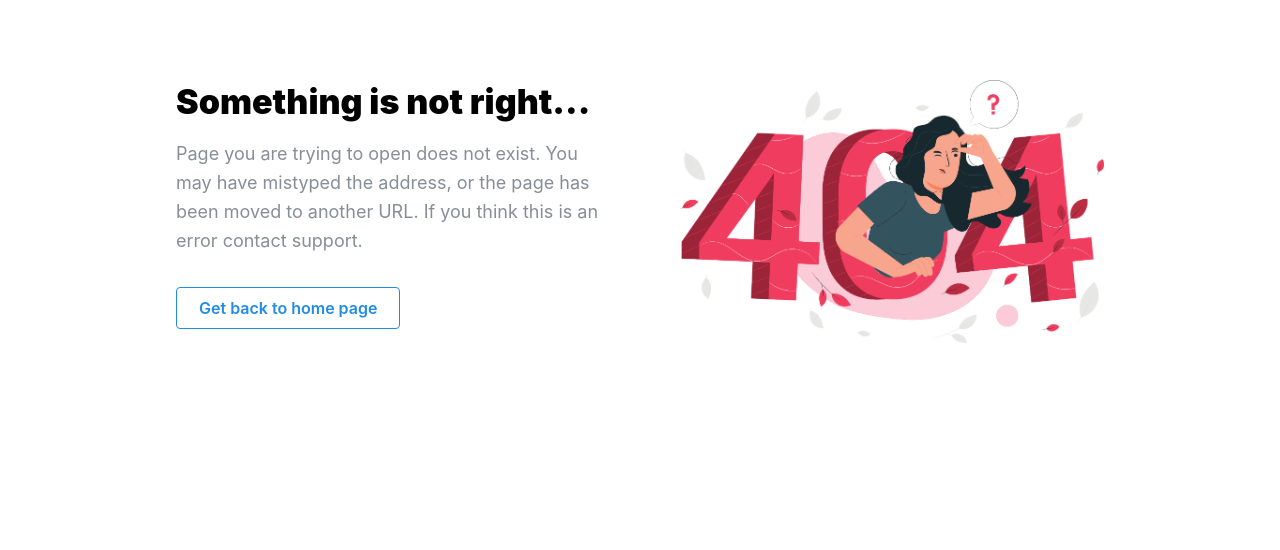
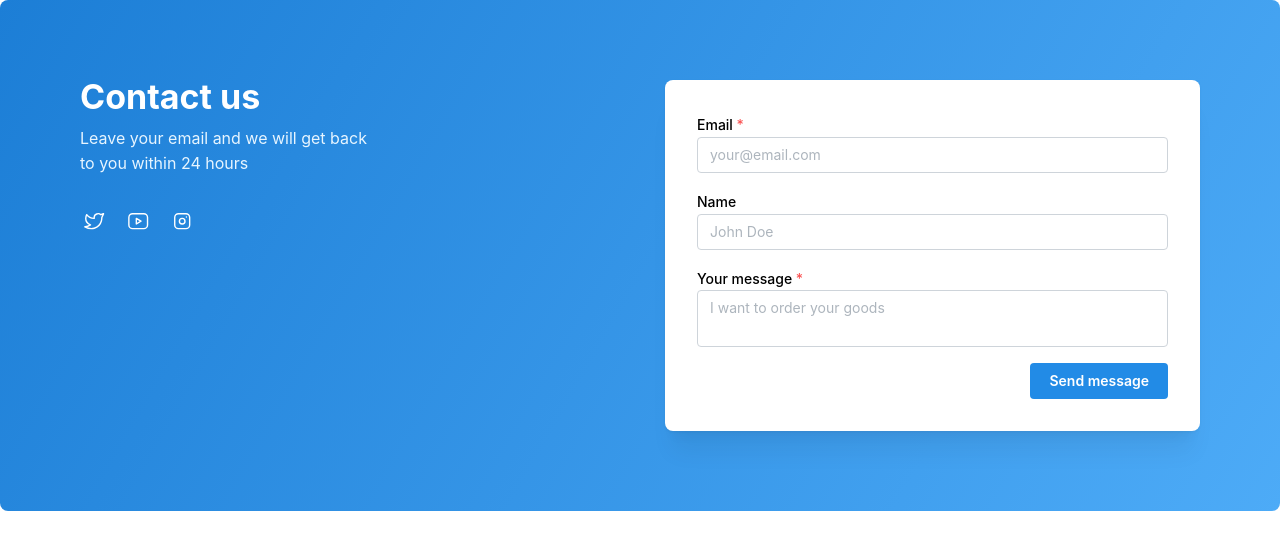
Before and after one commit to teodor-valchev/Cocktails, a React (Vite) app in the folder client/: page /details/1 in a window 1280 px wide. Shown: the top 550 px of the page. Built offline with nearby package versions, Linux system fonts and the light colour scheme.

Commit message:
Created details page view

```diff
--- a/client/src/App.jsx
+++ b/client/src/App.jsx
@@ -5,12 +5,14 @@ import Catalog from "./components/catalog/Catalog";
 
 import "@mantine/core/styles.css";
 import NotFound from "./components/404/NotFound";
+import Details from "./components/details/Details";
 
 function App() {
     return (
         <MantineProvider>
             <Routes>
                 <Route path="/" element={<Catalog />} />
+                <Route path="/details/:id" element={<Details />} />
                 <Route path="*" element={<NotFound />} />
             </Routes>
         </MantineProvider>
--- a/client/src/components/details/Details.jsx
+++ b/client/src/components/details/Details.jsx
@@ -0,0 +1,91 @@
+
+import { useParams } from "react-router-dom";
+import {
+    Text,
+    Title,
+    SimpleGrid,
+    TextInput,
+    Textarea,
+    Button,
+    Group,
+    ActionIcon,
+} from "@mantine/core";
+import {
+    IconBrandTwitter,
+    IconBrandYoutube,
+    IconBrandInstagram,
+} from "@tabler/icons-react";
+import classes from "./Details.module.css";
+
+const social = [IconBrandTwitter, IconBrandYoutube, IconBrandInstagram];
+
+const Details = () => {
+    const cocktailId = useParams('id')
+    console.log(cocktailId);
+
+    const icons = social.map((Icon, index) => (
+        <ActionIcon
+            key={index}
+            size={28}
+            className={classes.social}
+            variant="transparent"
+        >
+            <Icon size="1.4rem" stroke={1.5} />
+        </ActionIcon>
+    ));
+
+    return (
+        <div className={classes.wrapper}>
+            <SimpleGrid cols={{ base: 1, sm: 2 }} spacing={50}>
+                <div>
+                    <Title className={classes.title}>Contact us</Title>
+                    <Text className={classes.description} mt="sm" mb={30}>
+                        Leave your email and we will get back to you within 24
+                        hours
+                    </Text>
+
+                    <Group mt="xl">{icons}</Group>
+                </div>
+                <div className={classes.form}>
+                    <TextInput
+                        label="Email"
+                        placeholder="your@email.com"
+                        required
+                        classNames={{
+                            input: classes.input,
+                            label: classes.inputLabel,
+                        }}
+                    />
+                    <TextInput
+                        label="Name"
+                        placeholder="John Doe"
+                        mt="md"
+                        classNames={{
+                            input: classes.input,
+                            label: classes.inputLabel,
+                        }}
+                    />
+                    <Textarea
+                        required
+                        label="Your message"
+                        placeholder="I want to order your goods"
+                        minRows={4}
+                        mt="md"
+                        classNames={{
+                            input: classes.input,
+                            label: classes.inputLabel,
+                        }}
+                    />
+
+                    <Group justify="flex-end" mt="md">
+                        <Button className={classes.control}>
+                            Send message
+                        </Button>
+                    </Group>
+                </div>
+            </SimpleGrid>
+        </div>
+    );
+}
+
+export default Details
--- /dev/null
+++ b/client/src/components/details/Details.module.css
@@ -0,0 +1,62 @@
+.wrapper {
+    min-height: rem(400px);
+    background-image: linear-gradient(
+        -60deg,
+        var(--mantine-color-blue-4) 0%,
+        var(--mantine-color-blue-7) 100%
+    );
+    border-radius: var(--mantine-radius-md);
+    padding: calc(var(--mantine-spacing-xl) * 2.5);
+
+    @media (max-width: $mantine-breakpoint-sm) {
+        padding: calc(var(--mantine-spacing-xl) * 1.5);
+    }
+}
+
+.title {
+    font-family: Greycliff CF, var(--mantine-font-family);
+    color: var(--mantine-color-white);
+    line-height: 1;
+}
+
+.description {
+    color: var(--mantine-color-blue-0);
+    max-width: rem(300px);
+
+    @media (max-width: $mantine-breakpoint-sm) {
+        max-width: 100%;
+    }
+}
+
+.form {
+    background-color: var(--mantine-color-white);
+    padding: var(--mantine-spacing-xl);
+    border-radius: var(--mantine-radius-md);
+    box-shadow: var(--mantine-shadow-lg);
+}
+
+.social {
+    color: var(--mantine-color-white);
+
+    @mixin hover {
+        color: var(--mantine-color-blue-1);
+    }
+}
+
+.input {
+    background-color: var(--mantine-color-white);
+    border-color: var(--mantine-color-gray-4);
+    color: var(--mantine-color-black);
+
+    &::placeholder {
+        color: var(--mantine-color-gray-5);
+    }
+}
+
+.inputLabel {
+    color: var(--mantine-color-black);
+}
+
+.control {
+    background-color: var(--mantine-color-blue-6);
+}
```
